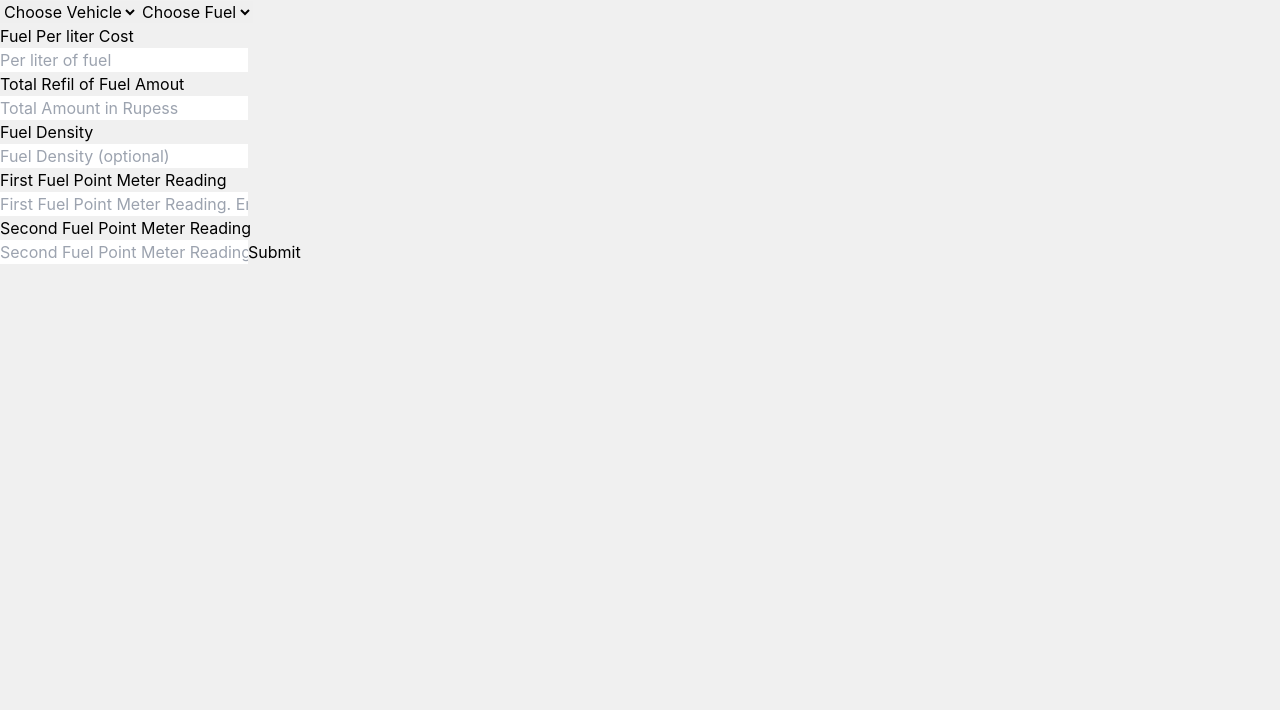
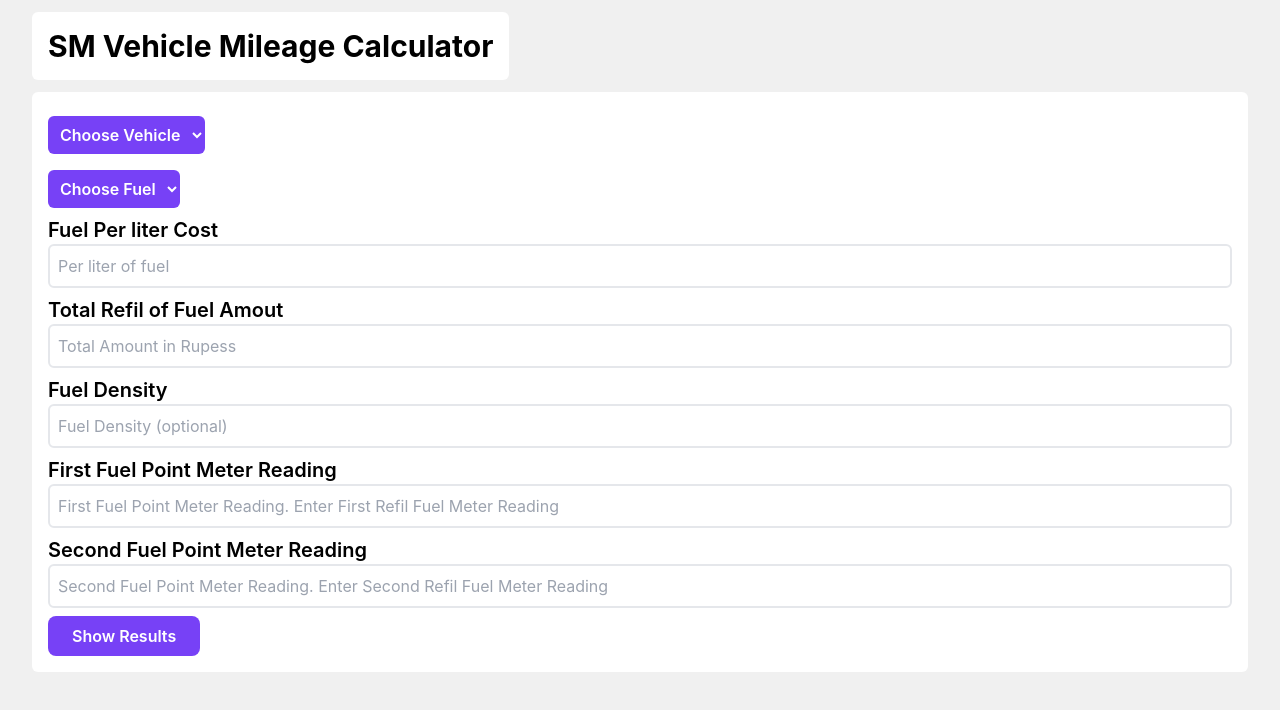
Before and after one commit to Manju1392k/SM-Vehicle-Mileage-Calculator, a React (Create React App) app: page / in a window 1280 px wide. Shown: the top 710 px of the page. Built offline with nearby package versions, Linux system fonts and the light colour scheme.

Commit message:
newversion3

```diff
--- a/public/index.html
+++ b/public/index.html
@@ -2,7 +2,7 @@
 <html lang="en">
   <head>
     <meta charset="utf-8" />
-    <link rel="icon" href="%PUBLIC_URL%/favicon.ico" />
+    <link rel="icon" href="%PUBLIC_URL%/favicon.png" />
     <meta name="viewport" content="width=device-width, initial-scale=1" />
     <meta name="theme-color" content="#000000" />
     <meta
@@ -24,7 +24,7 @@
       work correctly both with client-side routing and a non-root public URL.
       Learn how to configure a non-root public URL by running `npm run build`.
     -->
-    <title>Vehicle Mileage Calculator</title>
+    <title>SM Vehicle Mileage Calculator</title>
   </head>
   <body>
     <noscript>You need to enable JavaScript to run this app.</noscript>
--- a/src/components/Homepage.js
+++ b/src/components/Homepage.js
@@ -24,40 +24,50 @@ function Home() {
   };
 
   return (
-    <form onSubmit={handleSubmit}>
+    <>
+      <div className="w-full grid justify-center">
+        <h1 className="text-3xl bg-white w-max py-4 px-4 mt-3 rounded-md font-bold">SM Vehicle Mileage Calculator</h1>
 
-      <select name="vehicletype" onChange={handleChange} required={true}>
+        <div className=" bg-white w-[95vw] py-4 px-4 my-3 rounded-md ">
+          <form className="flex flex-col items-start" onSubmit={handleSubmit}>
+
+            <select className="my-2 bg-[#7741f6] text-white font-semibold py-2 px-2 rounded-md outline-none" name="vehicletype" onChange={handleChange} required={true}>
               <option value="Not Selected">Choose Vehicle</option>
               <option value="2 Wheeler">2 Wheeler</option>
               <option value="female">4 Wheeler</option>
               <option value="Other Vehicle">Other Vehicle</option>
             </select>
 
-      <select name="fueltype" onChange={handleChange} required={true}>
+            <select className="my-2 bg-[#7741f6] text-white font-semibold py-2 px-2 rounded-md outline-none" name="fueltype" onChange={handleChange} required={true}>
               <option value="Not Selected">Choose Fuel</option>
               <option value="Petrol">Petrol</option>
               <option value="Diesel">Diesel</option>
               <option value="Other Fuel">Other Fuel</option>
             </select>
 
-      <h1>Fuel Per liter Cost</h1>
-      <input type="tel" name="FuelPrice" onChange={handleChange} placeholder="Per liter of fuel" required />
+            <h1 className='font-semibold text-xl'>Fuel Per liter Cost</h1>
+            <input className="mb-2 py-2 px-2 rounded-md w-full outline-none border-2 focus:border-[#7741f6]" type="tel" name="FuelPrice" onChange={handleChange} placeholder="Per liter of fuel" required />
 
-      <h1>Total Refil of Fuel Amout</h1>
-      <input type="tel" name="TotalAmount" onChange={handleChange} placeholder="Total Amount in Rupess" required />
+            <h1 className='font-semibold text-xl'>Total Refil of Fuel Amout</h1>
+            <input className="mb-2 py-2 px-2 rounded-md w-full outline-none border-2 focus:border-[#7741f6]" type="tel" name="TotalAmount" onChange={handleChange} placeholder="Total Amount in Rupess" required />
 
-      <h1>Fuel Density</h1>
-      <input type="tel" name="FuelDensity" onChange={handleChange} placeholder="Fuel Density (optional)" required />
+            <h1 className='font-semibold text-xl'>Fuel Density</h1>
+            <input className="mb-2 py-2 px-2 rounded-md w-full outline-none border-2 focus:border-[#7741f6]" type="tel" name="FuelDensity" onChange={handleChange} placeholder="Fuel Density (optional)" required />
 
-      <h1>First Fuel Point Meter Reading</h1>
-      <input type="tel" name="FirstFuelPoint" onChange={handleChange} placeholder="First Fuel Point Meter Reading. Enter First Refil Fuel Meter Reading" required />
+            <h1 className='font-semibold text-xl'>First Fuel Point Meter Reading</h1>
+            <input className="mb-2 py-2 px-2 rounded-md w-full outline-none border-2 focus:border-[#7741f6]" type="tel" name="FirstFuelPoint" onChange={handleChange} placeholder="First Fuel Point Meter Reading. Enter First Refil Fuel Meter Reading" required />
 
-      <h1>Second Fuel Point Meter Reading</h1>
-      <input type="tel" name="SecondFuelPoint" onChange={handleChange} placeholder="Second Fuel Point Meter Reading. Enter Second Refil Fuel Meter Reading" required />
+            <h1 className='font-semibold text-xl'>Second Fuel Point Meter Reading</h1>
+            <input className="mb-2 py-2 px-2 rounded-md w-full outline-none border-2 focus:border-[#7741f6]" type="tel" name="SecondFuelPoint" onChange={handleChange} placeholder="Second Fuel Point Meter Reading. Enter Second Refil Fuel Meter Reading" required />
 
-      <button type="submit">Submit</button>
+            <button className="bg-[#7741f6] py-2 px-6 rounded-lg text-white font-semibold hover:bg-[#8b5aff] active:bg-[#592bc3]" type="submit">Show Results</button>
 
           </form>
+        </div>
+      </div>
+
+    </>
+
   );
 }
 
```
Also changed, not shown: public/favicon.png (added). Lines whose indentation alone changed are shown as unchanged.
